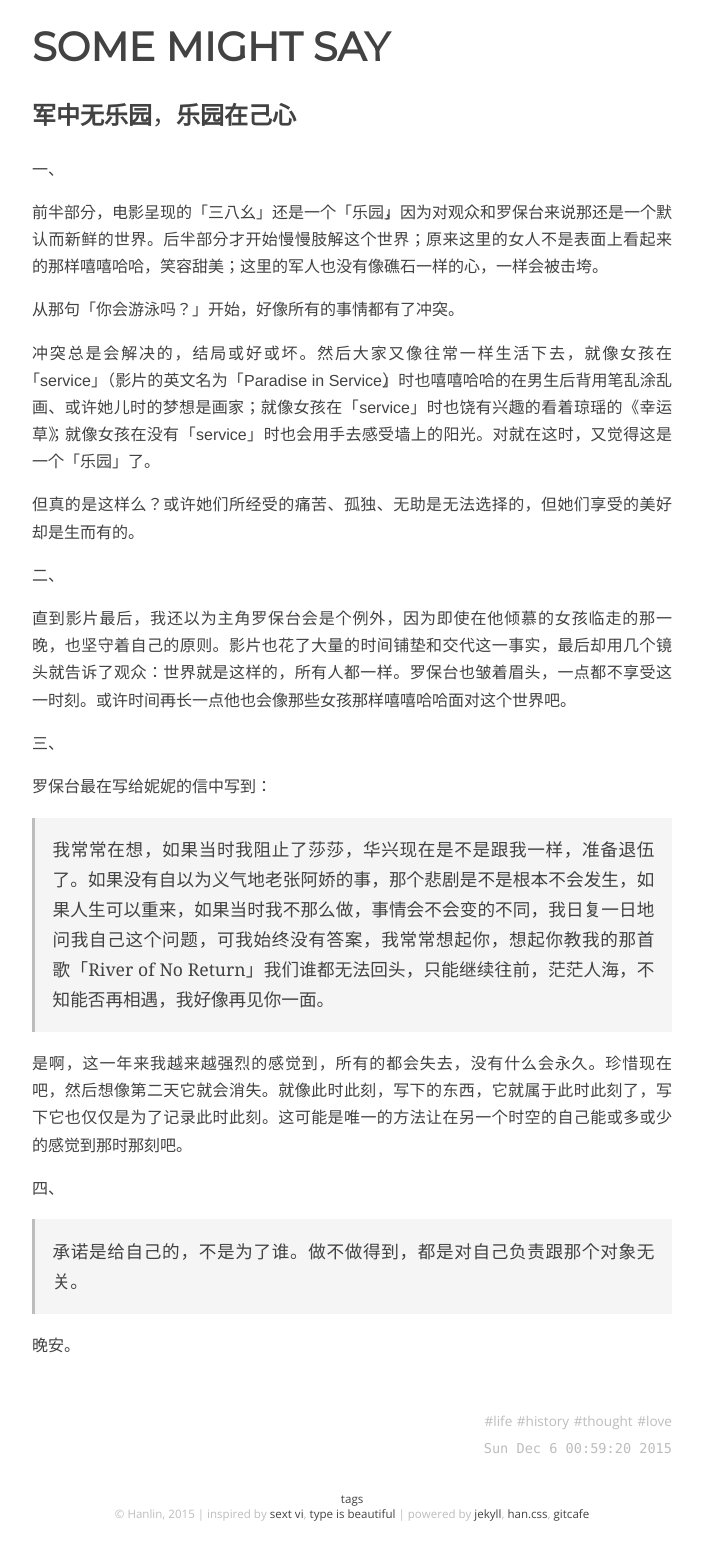
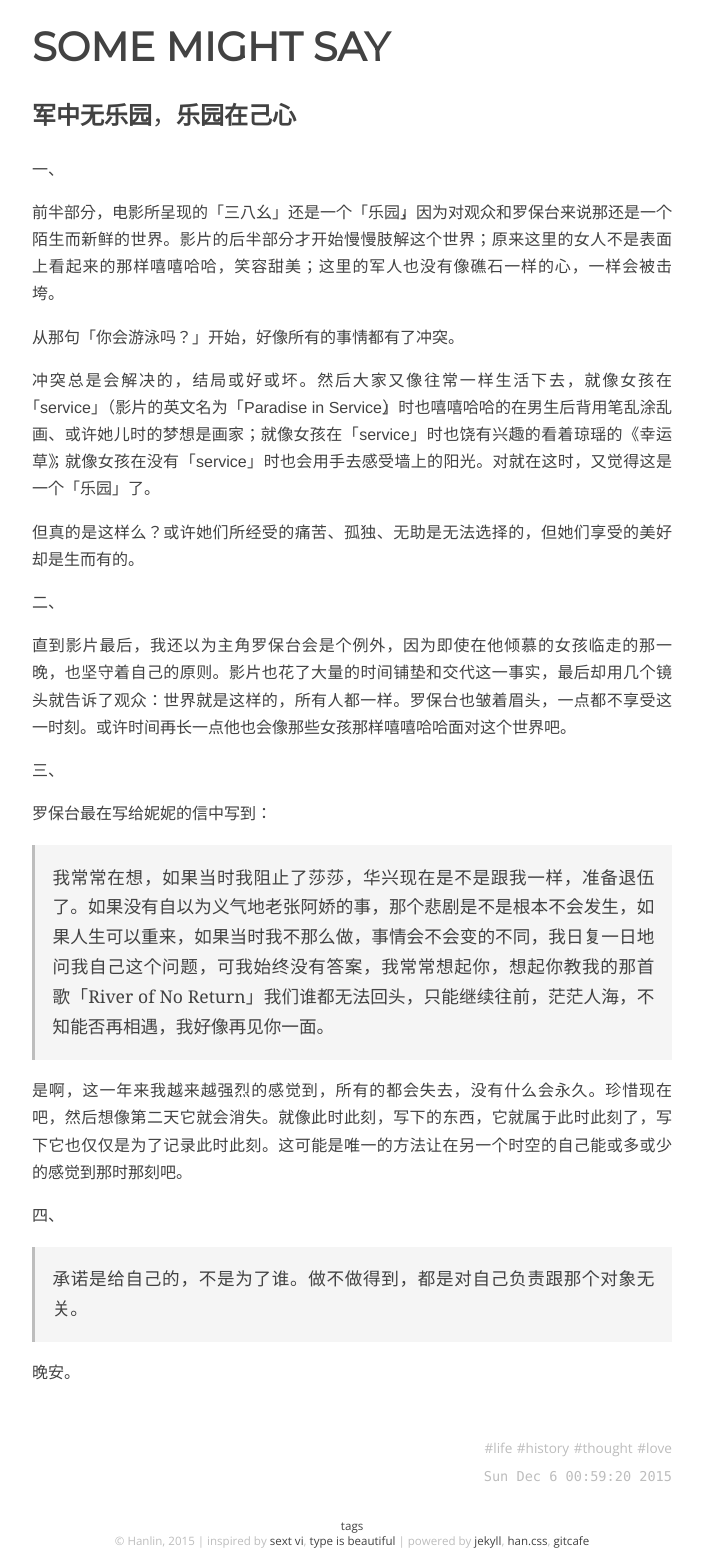
Before and after one commit to onion7878/word, a Jekyll site: the page built from _posts/2015-12-06-paradise-in-service.md, in a window 1280 px wide. Shown: the whole page, without its empty margins (288-991 px from the left). Built offline with Jekyll 4.4.1, drawn with Linux system fonts in a browser that asks for light colours; Markdown is read by kramdown in place of the engine named in the settings; before the commit the page ends 1535 px from its top, so only the background shows below that.

Commit message:
fix typo

```diff
--- a/_posts/2015-12-06-paradise-in-service.md
+++ b/_posts/2015-12-06-paradise-in-service.md
@@ -10,7 +10,7 @@ categories: [film]
 
 一、
 
-前半部分，电影呈现的「三八幺」还是一个「乐园」，因为对观众和罗保台来说那还是一个默认而新鲜的世界。后半部分才开始慢慢肢解这个世界；原来这里的女人不是表面上看起来的那样嘻嘻哈哈，笑容甜美；这里的军人也没有像礁石一样的心，一样会被击垮。
+前半部分，电影所呈现的「三八幺」还是一个「乐园」，因为对观众和罗保台来说那还是一个陌生而新鲜的世界。影片的后半部分才开始慢慢肢解这个世界；原来这里的女人不是表面上看起来的那样嘻嘻哈哈，笑容甜美；这里的军人也没有像礁石一样的心，一样会被击垮。
 
 从那句「你会游泳吗？」开始，好像所有的事情都有了冲突。
 
```
